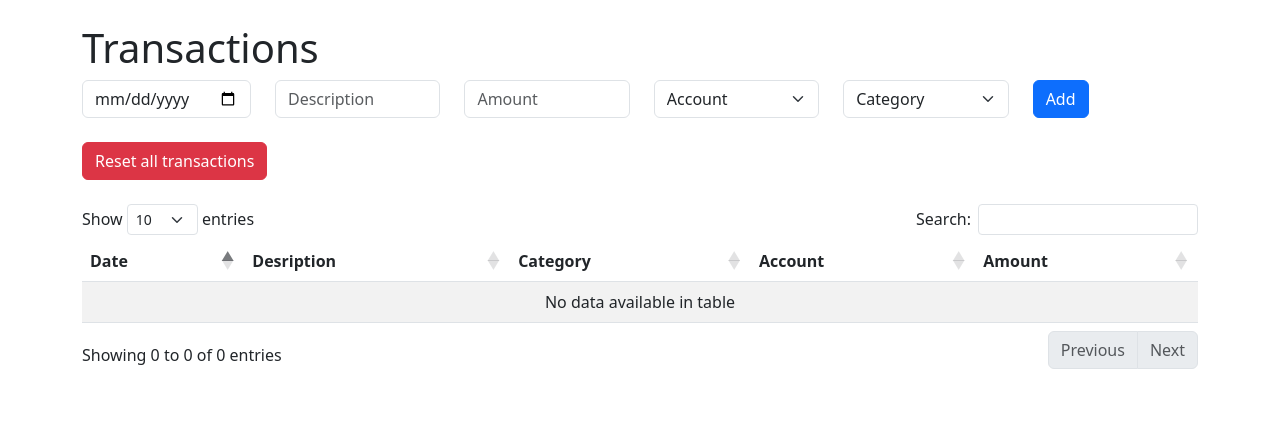
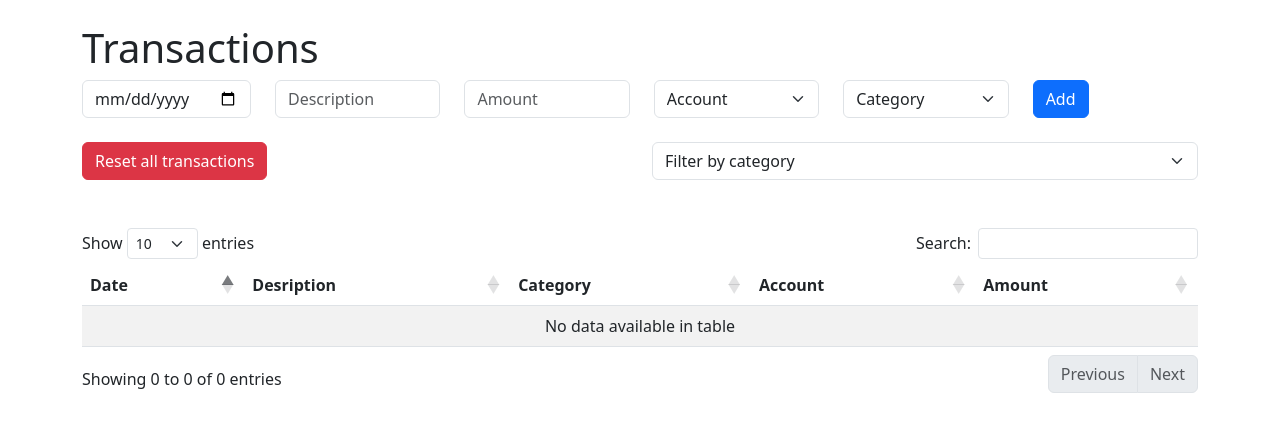
Before and after one commit to selvasebastian/finance-analytics-dashboard, a Flask app: page /transactions in a window 1280 px wide. Shown: the part 40-472 px from the top of the page. Run offline with Flask 3, Linux system fonts and the light colour scheme; data that the repository does not hold is empty; some libraries are stand-ins or nearby versions.

Commit message:
Add  filter dropdown to transactions table

```diff
--- a/static/transactions.js
+++ b/static/transactions.js
@@ -3,6 +3,7 @@ document.addEventListener("DOMContentLoaded", function() {
 loadTransactions();
 loadAccountOptions();
 loadCategoryOptions();
+loadFilterCategoryOptions();
 });
 
 // Fetches the transaction data from the API and fills the table
@@ -105,3 +106,30 @@ document.querySelector("#reset-button").addEventListener("click", async function
 
     location.reload();
 });
+
+// Fetches all categories and fills the filter dropdown
+async function loadFilterCategoryOptions() {
+    const response = await fetch ("/api/categories");
+    const categories = await response.json();
+
+    //Finds the select element where the options will be inserted
+    const filterSelect = document.querySelector("#filter-category");
+
+    for (let i = 0; i < categories.length; i++) {
+        const category = categories [i];
+
+        const option = document.createElement("option");
+        option.value = category.name;
+        option.textContent = category.name;
+
+        filterSelect.appendChild(option);
+    }
+
+}
+
+// Filters the transaction table when a category is selected
+document.querySelector("#filter-category").addEventListener("change", function () {
+    const selectedCategory = document.querySelector("#filter-category").value;
+    const table = $("#transactions-table").DataTable();
+    table.search(selectedCategory).draw();
+});
--- a/templates/transactions.html
+++ b/templates/transactions.html
@@ -51,7 +51,16 @@
         </div>
     </form>
 
-    <button id="reset-button" class="btn btn-danger mb-4">Reset all transactions</button>
+    <div class="row mb-4">
+        <div class="col">
+            <button id="reset-button" class="btn btn-danger mb-4">Reset all transactions</button>
+        </div>
+        <div class="col">
+            <select id="filter-category" class="form-select">
+                <option value="">Filter by category</option>
+            </select>
+        </div>
+    </div>
 
     <table id="transactions-table" class="table table-striped">
         <thead>
```
Also changed, not shown: 1 other file.
